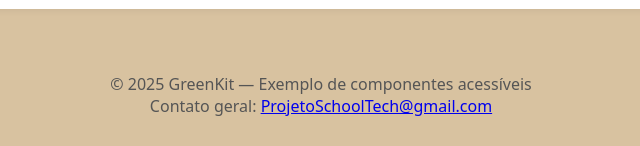
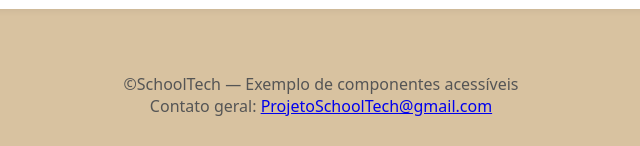
Before and after one commit to projetoschooltech-cmd/SchoolTech, a plain HTML site: page index.html in a window 1280 px wide. Shown: the part 2470-2616 px from the top of the page, 319-959 px from the left. Drawn offline with Linux system fonts and the light colour scheme.

Commit message:
Add files via upload

```diff
--- a/index.html
+++ b/index.html
@@ -171,7 +171,7 @@
   </main>
 
   <footer class="site-footer">
-    <p>© 2025 GreenKit — Exemplo de componentes acessíveis<br>
+    <p>©SchoolTech — Exemplo de componentes acessíveis<br>
     Contato geral: <a href="mailto:ProjetoSchoolTech@gmail.com">ProjetoSchoolTech@gmail.com</a></p>
   </footer>
 
```
